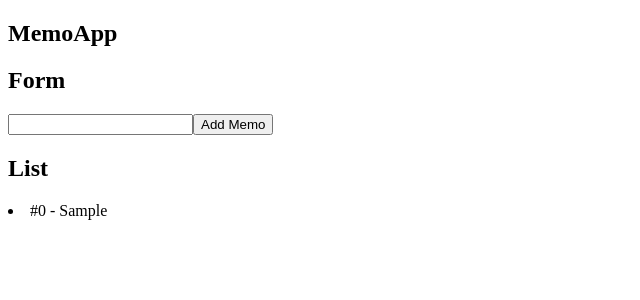
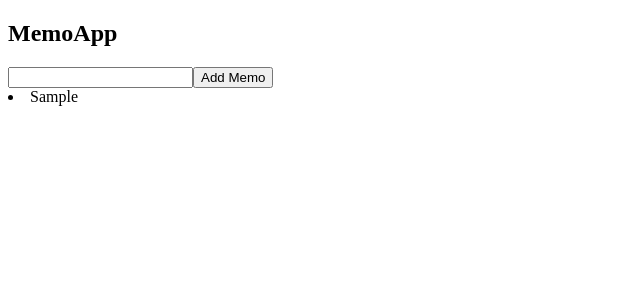
Before and after one commit to ishiguro9913/front_problem_B, a React (Create React App) app: page / in a window 1280 px wide. Both pictures are taken after typing "Sample" into the empty fields and a click on the input "Add Memo". Shown: the top 300 px of the page, without its empty margins (0-640 px from the left). Built offline with nearby package versions, Linux system fonts and the light colour scheme.

Commit message:
clean: 不要な文字列を削除

```diff
--- a/src/components/Form.js
+++ b/src/components/Form.js
@@ -11,7 +11,6 @@ class Form extends React.Component {
   render() {
     return (
       <div>
-        <h2>Form</h2>
         <form onSubmit={this.hamdleSubmit}>
           <input value={this.state.content} onChange={this.handleChange} />
           <input type="submit" value="Add Memo" />
--- a/src/components/List.js
+++ b/src/components/List.js
@@ -10,13 +10,12 @@ class List extends React.Component {
     const list = this.props.memos.map(memo => {
       return (
         <li>
-          #{memo.id} - {memo.content}
+          {memo.content}
         </li>
       );
     });
     return (
       <div>
-        <h2>List</h2>
         {list}
       </div>
     );
```
